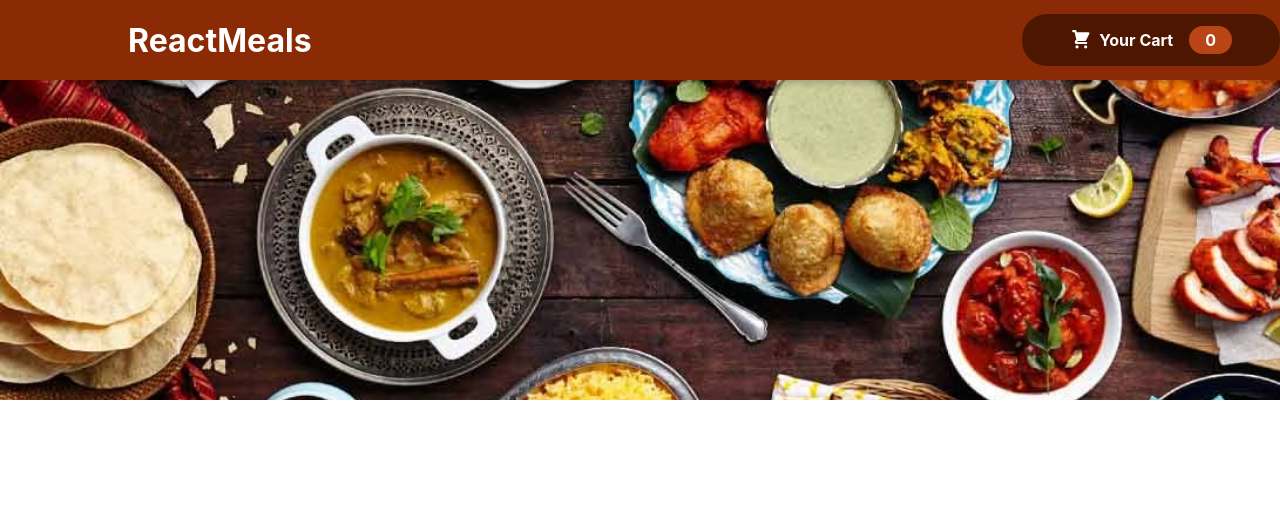
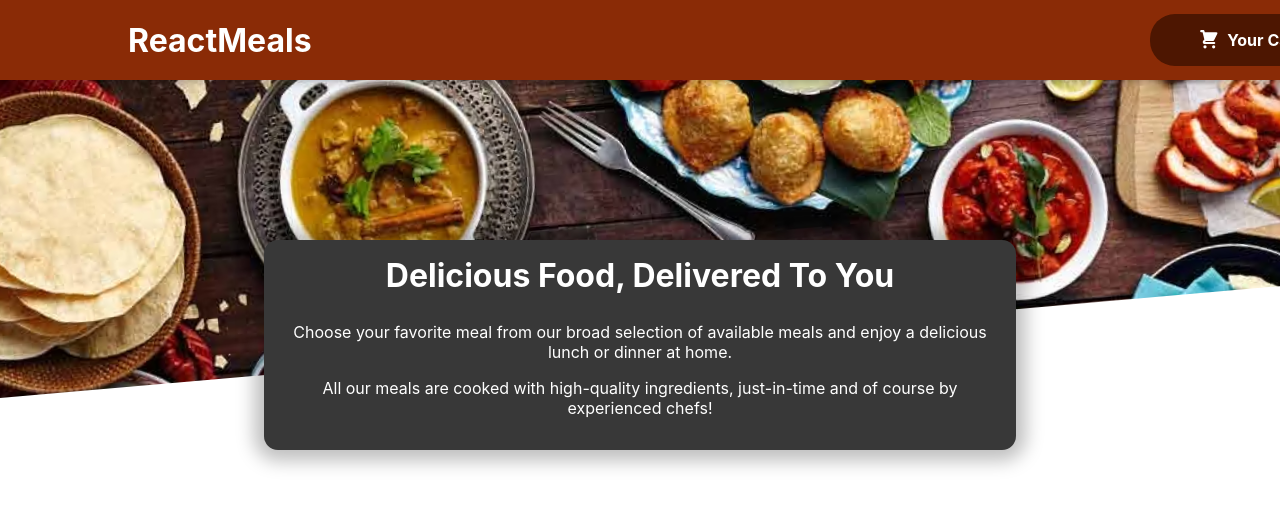
Before and after one commit to tej00001/Restaurant-complete-project-react, a React (Create React App) app: page / in a window 1280 px wide. Shown: the top 506 px of the page. Built offline with nearby package versions, Linux system fonts and the light colour scheme.

Commit message:
Adding Task2

```diff
--- a/src/App.js
+++ b/src/App.js
@@ -1,11 +1,14 @@
 import Header from "./Components/Layout/Header";
 import React, { Fragment } from "react";
-import "./App.css";
+import Meals from "./Components/Meals/Meals";
 
 function App() {
   return (
     <Fragment>
       <Header />
+      <main>
+      <Meals />
+      </main>
     </Fragment>
   );
 }
--- a/src/Components/Layout/Header.js
+++ b/src/Components/Layout/Header.js
@@ -9,7 +9,9 @@
       <header className={classes.header}>
         <h1>ReactMeals</h1>
         <HeaderCartButton />
+
       </header>
+
       <div className={classes["main-image"]}>
         <img src={foodList} alt="restaurent menu list" />
       </div>
--- a/src/Components/Layout/Header.module.css
+++ b/src/Components/Layout/Header.module.css
@@ -2,7 +2,7 @@
   position: fixed;
   top: 0;
   left: 0;
-  width: 90%;
+  width: 100%;
   height: 5rem;
   background-color: #8a2b06;
   color: white;
@@ -23,6 +23,7 @@
 
 .main-image img {
   width: 110%;
-  height: 110%;
+  height: 100%;
   object-fit: cover;
+  transform: rotateZ(-5deg) translateY(-4rem) translateX(-1rem);
 }
--- /dev/null
+++ b/src/Components/Meals/Meals.js
@@ -0,0 +1,12 @@
+import React, { Fragment } from "react";
+import MealsSummary from "./MealsSummary";
+
+const Meals = () => {
+  return (
+    <Fragment>
+      <MealsSummary />
+    </Fragment>
+  );
+};
+
+export default Meals;
--- /dev/null
+++ b/src/Components/Meals/MealsSummary.js
@@ -0,0 +1,21 @@
+import classes from "./MealsSummary.module.css";
+import React from "react";
+
+
+const MealsSummary = () => {
+  return (
+    <section className={classes.summary}>
+      <h2>Delicious Food, Delivered To You</h2>
+      <p>
+        Choose your favorite meal from our broad selection of available meals
+        and enjoy a delicious lunch or dinner at home.
+      </p>
+      <p>
+        All our meals are cooked with high-quality ingredients, just-in-time and
+        of course by experienced chefs!
+      </p>
+    </section>
+  );
+};
+
+export default MealsSummary;
--- /dev/null
+++ b/src/Components/Meals/MealsSummary.module.css
@@ -0,0 +1,18 @@
+.summary {
+    text-align: center;
+    max-width: 45rem;
+    width: 90%;
+    margin: auto;
+    margin-top: -10rem;
+    position: relative;
+    background-color: #383838;
+    color: white;
+    border-radius: 14px;
+    padding: 1rem;
+    box-shadow: 0 1px 18px 10px rgba(0, 0, 0, 0.25);
+  }
+
+  .summary h2 {
+    font-size: 2rem;
+    margin-top: 0;
+  }
```
